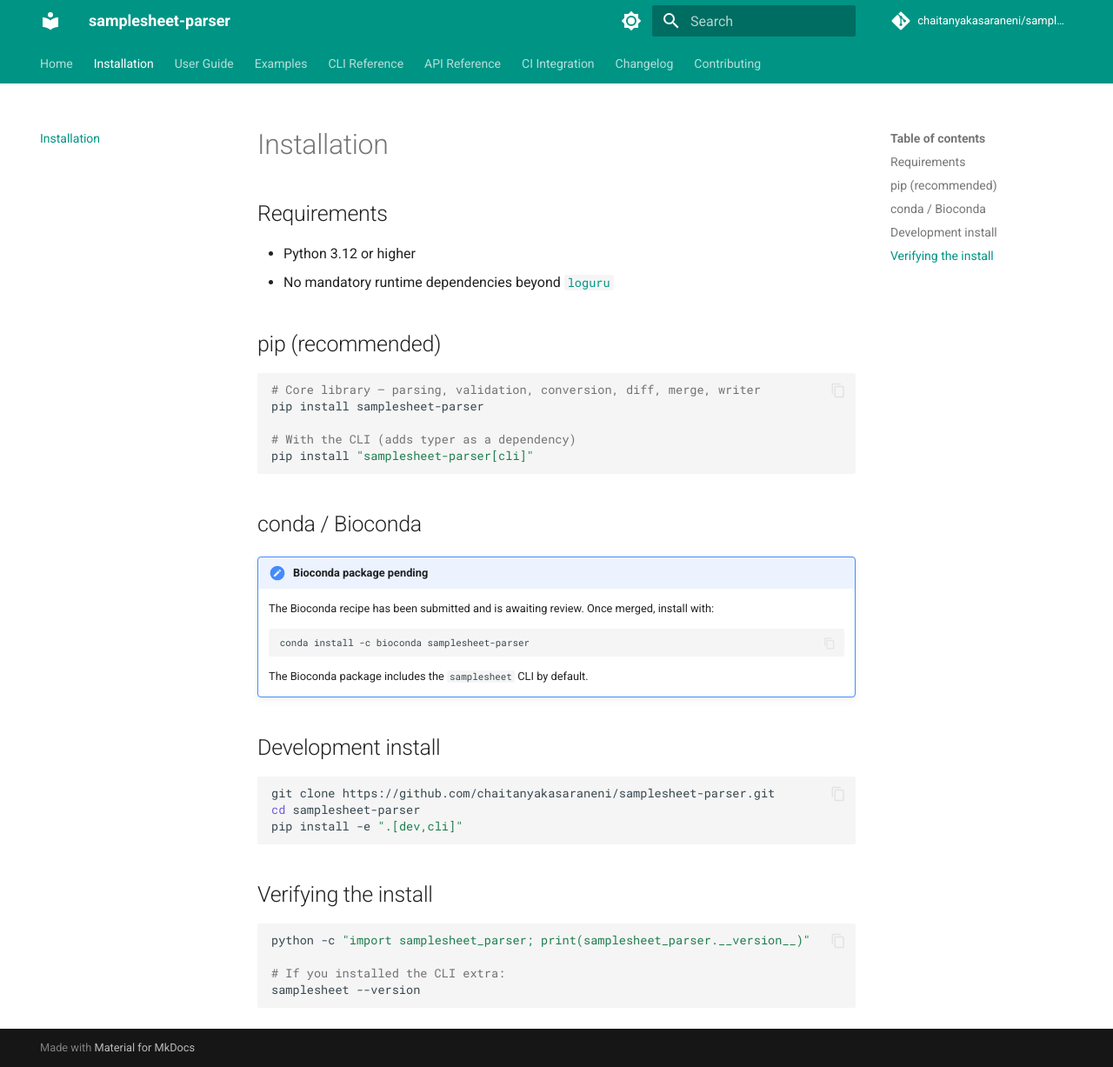
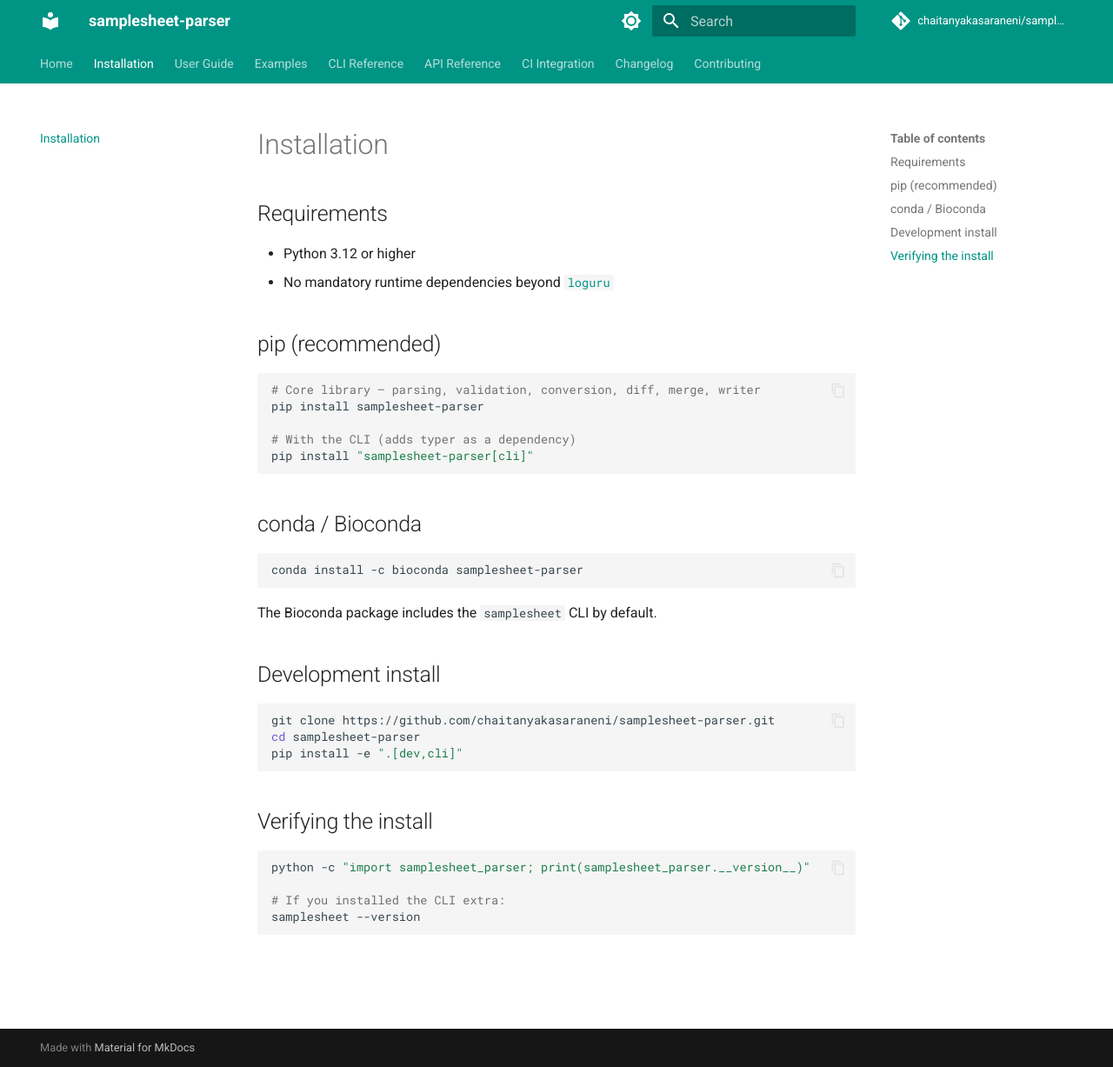
Before and after one commit to chaitanyakasaraneni/samplesheet-parser, an MkDocs documentation site: the page built from docs/installation.md, in a window 1280 px wide and 1227 px high. Shown: the whole window at 87% size. Built offline with MkDocs 1.6.1 and Material for MkDocs 9.7.7, drawn with Linux system fonts in a browser that asks for light colours; comment, search, counter and statistics services are not loaded.

Commit message:
Update conda installation docs now that Bioconda package is live
Co-Authored-By: Claude Sonnet 4.6 <noreply@anthropic.com>

````diff
--- a/docs/installation.md
+++ b/docs/installation.md
@@ -17,14 +17,11 @@ pip install "samplesheet-parser[cli]"
 
 ## conda / Bioconda
 
-!!! note "Bioconda package pending"
-    The Bioconda recipe has been submitted and is awaiting review. Once merged, install with:
+```bash
+conda install -c bioconda samplesheet-parser
+```
 
-    ```bash
-    conda install -c bioconda samplesheet-parser
-    ```
-
-    The Bioconda package includes the `samplesheet` CLI by default.
+The Bioconda package includes the `samplesheet` CLI by default.
 
 ## Development install
 
````
